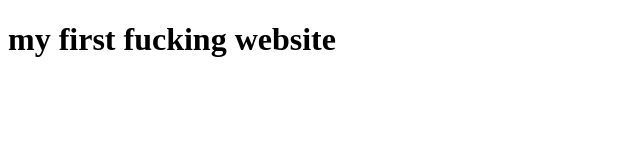
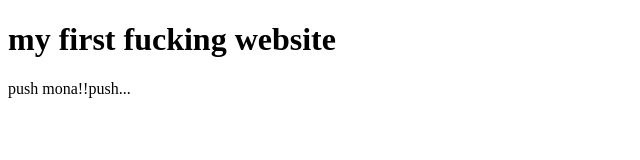
Before and after one commit to iqbalhossain-1/first-website, a plain HTML site: page index.html in a window 1280 px wide. Shown: the whole page, without its empty margins (0-640 px from the left). Drawn offline with Linux system fonts and the light colour scheme.

Commit message:
mona is pushing

```diff
--- a/index.html
+++ b/index.html
@@ -8,5 +8,6 @@
 </head>
 <body>
     <h1>my first fucking website</h1>
+    <p>push mona!!push...</p>
 </body>
 </html>
```
